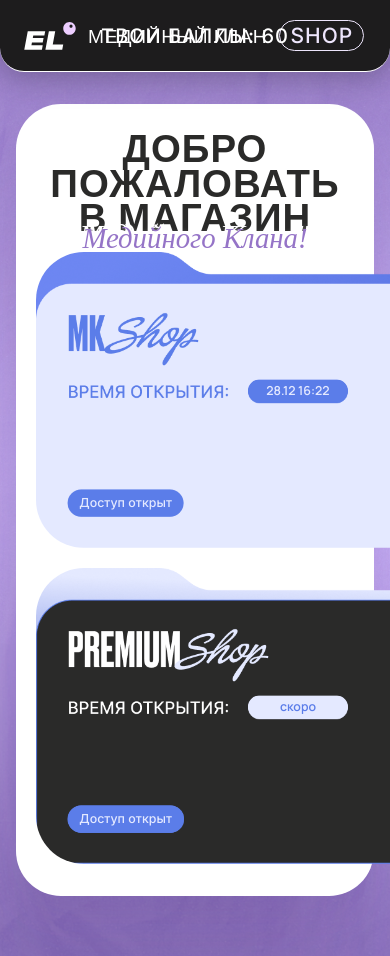
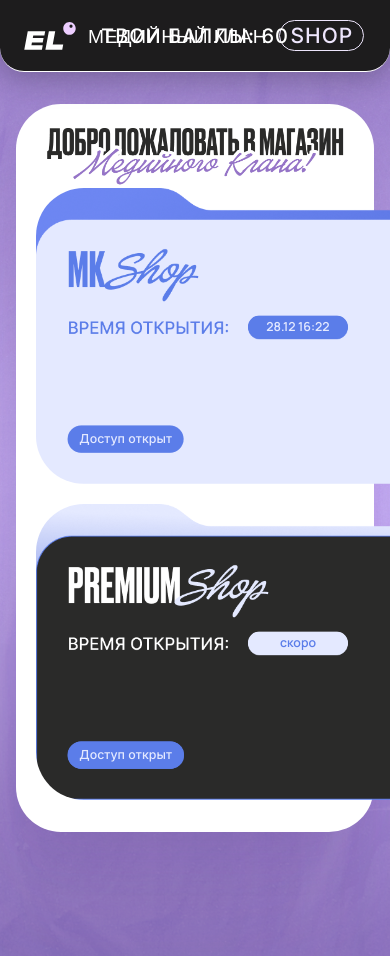
Before and after one commit to MaksimShmakov/mediaklan_shop, a FastAPI app: page /shops in a window 390 px wide. Run offline with FastAPI, Linux system fonts and the light colour scheme; a user stored in the database is signed in; data comes from the database, SQL or seed files in the repository.

Commit message:
common 12

```diff
--- a/app/static/css/styles.css
+++ b/app/static/css/styles.css
@@ -19,6 +19,18 @@
   box-sizing: border-box;
 }
 
+.sr-only {
+  position: absolute;
+  width: 1px;
+  height: 1px;
+  padding: 0;
+  margin: -1px;
+  overflow: hidden;
+  clip: rect(0, 0, 0, 0);
+  white-space: nowrap;
+  border: 0;
+}
+
 body {
   margin: 0;
   font-family: "Manrope", sans-serif;
@@ -1019,31 +1031,13 @@ textarea {
   width: 1084px;
 }
 
-.shop-hero h1 {
-  margin: 0;
-  font-family: "Druk Cyr", "Oswald", sans-serif;
-  font-size: 96px;
-  text-transform: uppercase;
-  letter-spacing: 1px;
-  line-height: 0.9;
-  color: #2a2a29;
-}
-
-.shop-hero__script {
-  margin-top: -6px;
-  font-family: "Baystar Script PERSONAL USE ONLY", "Times New Roman", cursive;
-  font-size: 84px;
-  font-style: italic;
-  color: #9574c7;
-  line-height: 0.9;
+.shop-hero__headline {
+  width: 1084px;
+  height: 219px;
+  margin: 0 auto;
+  background: url("/static/img/common/thetext.png") center/contain no-repeat;
   user-select: none;
   pointer-events: none;
-  text-shadow:
-    -3px -3px 0 #ffffff,
-    3px -3px 0 #ffffff,
-    -3px 3px 0 #ffffff,
-    3px 3px 0 #ffffff,
-    0 0 6px #ffffff;
 }
 
 .shop-grid {
@@ -1518,12 +1512,10 @@ textarea {
     font-size: 1.1rem;
   }
 
-  .shop-hero h1 {
-    font-size: 3rem;
-  }
-
-  .shop-hero__script {
-    font-size: 2.2rem;
+  .shop-hero__headline {
+    width: min(820px, 92%);
+    height: auto;
+    aspect-ratio: 1084 / 219;
   }
 
   .shop-hero {
@@ -1606,12 +1598,10 @@ textarea {
     padding: 24px 20px 32px;
   }
 
-  .shop-hero h1 {
-    font-size: 2.4rem;
-  }
-
-  .shop-hero__script {
-    font-size: 1.8rem;
+  .shop-hero__headline {
+    width: min(640px, 94%);
+    height: auto;
+    aspect-ratio: 1084 / 219;
   }
 
   .shop-tile__surface {
--- a/app/templates/shops.html
+++ b/app/templates/shops.html
@@ -19,8 +19,9 @@
 
       <div class="shop-panel">
         <div class="shop-hero">
-          <h1>ДОБРО ПОЖАЛОВАТЬ В МАГАЗИН</h1>
-          <div class="shop-hero__script" aria-hidden="true">Медийного Клана!</div>
+          <div class="shop-hero__headline">
+            <span class="sr-only">Добро пожаловать в магазин Медийного Клана!</span>
+          </div>
         </div>
 
         <div class="shop-grid">
```
